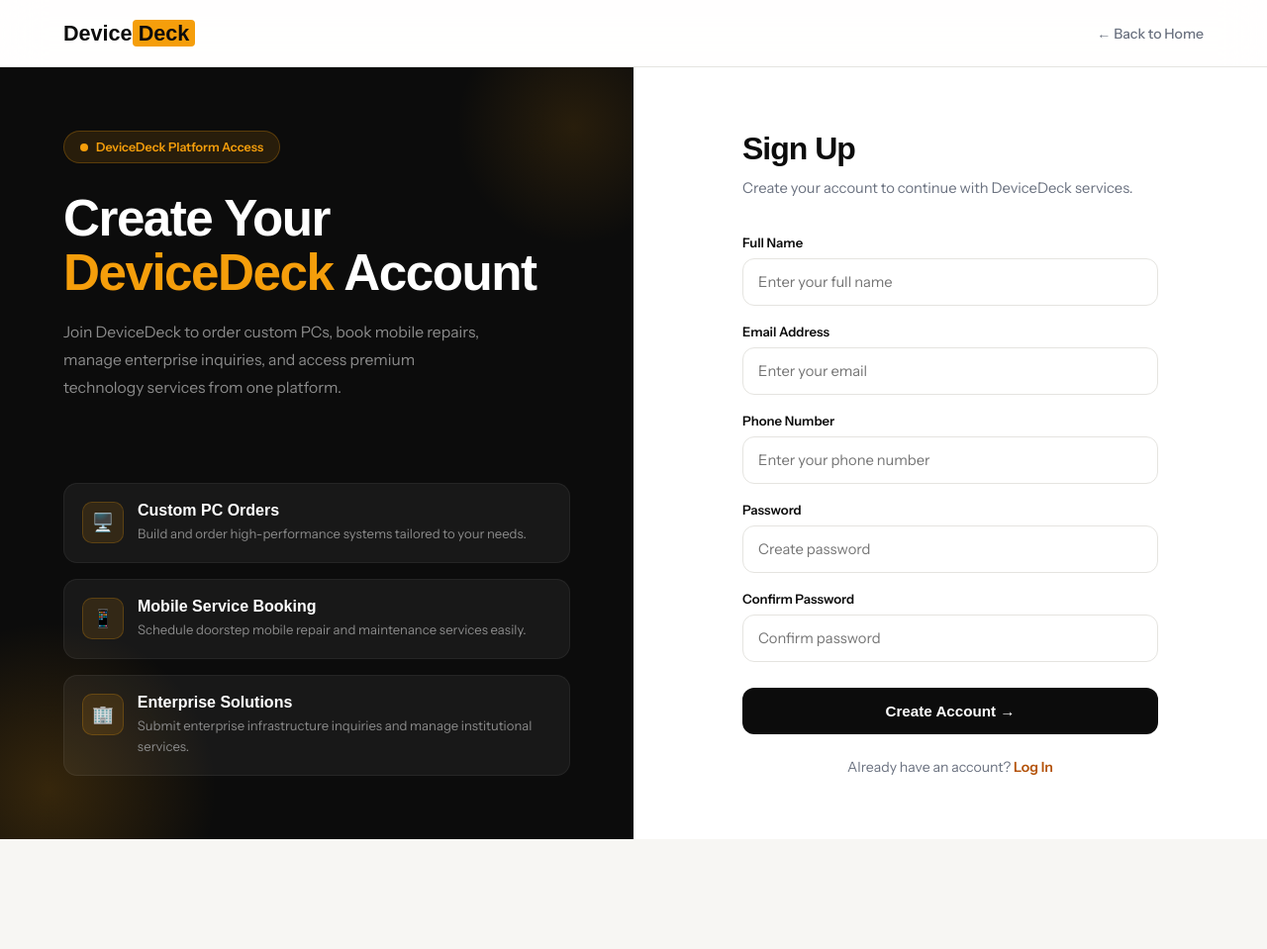
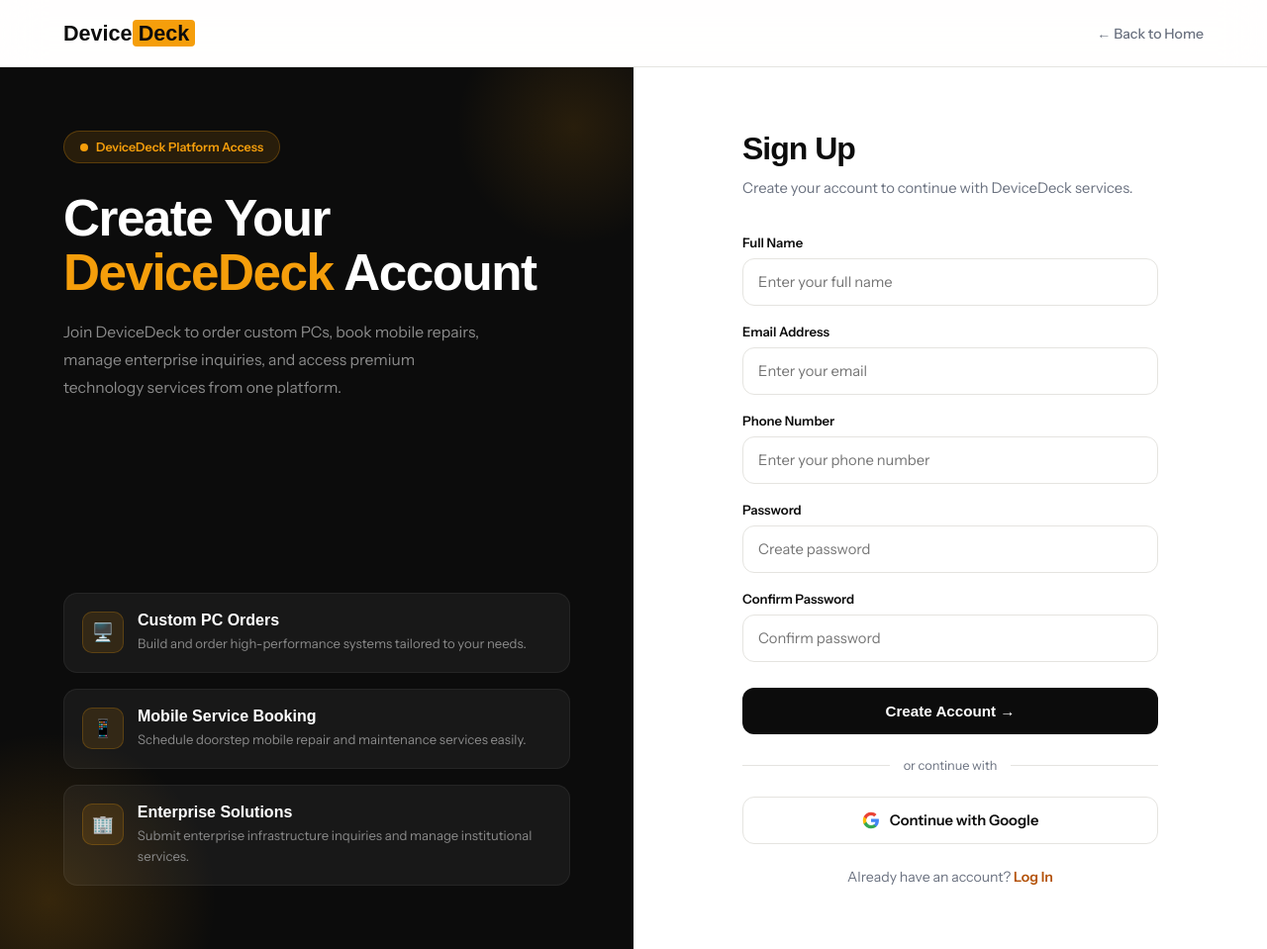
Before and after one commit to chayjob04/DeviceDeck, a plain HTML site: page signup.html in a window 1280 px wide. Shown: the whole page at 99% size. Before the commit the page ends 848 px from the top, so only its background shows below. Drawn offline with Linux system fonts and the light colour scheme; a web font is replaced by a local one.

Commit message:
google signup option in the signup code

```diff
--- a/signup.html
+++ b/signup.html
@@ -373,7 +373,7 @@
   display:block;
 }
 
-/* BUTTON */
+/* BUTTONS */
 
 .btn-signup{
   width:100%;
@@ -400,6 +400,69 @@
 .btn-signup:hover{
   background:var(--amber);
   color:var(--black);
+}
+
+.divider{
+  display:flex;
+  align-items:center;
+  gap:14px;
+
+  margin:24px 0;
+
+  color:var(--gray);
+
+  font-size:0.8rem;
+}
+
+.divider::before,
+.divider::after{
+  content:'';
+
+  flex:1;
+  height:1px;
+
+  background:var(--gray-light);
+}
+
+.btn-google{
+
+  width:100%;
+
+  background:var(--white);
+  color:var(--black);
+
+  border:1.5px solid var(--gray-light);
+
+  border-radius:12px;
+
+  padding:14px;
+
+  font-family:'Instrument Sans',sans-serif;
+
+  font-size:.92rem;
+  font-weight:600;
+
+  cursor:pointer;
+
+  transition:border-color .2s,background .2s;
+
+  display:flex;
+  align-items:center;
+  justify-content:center;
+  gap:10px;
+}
+
+.btn-google:hover{
+
+  border-color:var(--black);
+
+  background:var(--off);
+
+}
+
+.google-icon{
+  width:18px;
+  height:18px;
 }
 
 /* LOGIN TEXT */
@@ -500,8 +563,6 @@
 
 <body>
 
-<!-- NAV -->
-
 <nav>
 
 <a href="index.html" class="logo">
@@ -514,11 +575,7 @@
 
 </nav>
 
-<!-- PAGE -->
-
 <div class="page-body">
-
-  <!-- LEFT -->
 
 <div class="left-panel">
 
@@ -542,64 +599,36 @@
 <div class="features">
 
 <div class="feature">
-
-        <div class="feature-icon">
-          🖥️
-        </div>
-
+<div class="feature-icon">🖥️</div>
 <div>
 <h4>Custom PC Orders</h4>
-
-          <p>
-            Build and order high-performance systems tailored to your needs.
-          </p>
+<p>Build and order high-performance systems tailored to your needs.</p>
 </div>
-
 </div>
 
 <div class="feature">
-
-        <div class="feature-icon">
-          📱
-        </div>
-
+<div class="feature-icon">📱</div>
 <div>
 <h4>Mobile Service Booking</h4>
-
-          <p>
-            Schedule doorstep mobile repair and maintenance services easily.
-          </p>
+<p>Schedule doorstep mobile repair and maintenance services easily.</p>
 </div>
-
 </div>
 
 <div class="feature">
-
-        <div class="feature-icon">
-          🏢
-        </div>
-
+<div class="feature-icon">🏢</div>
 <div>
 <h4>Enterprise Solutions</h4>
-
-          <p>
-            Submit enterprise infrastructure inquiries and manage institutional services.
-          </p>
+<p>Submit enterprise infrastructure inquiries and manage institutional services.</p>
+</div>
 </div>
 
 </div>
 
 </div>
 
-  </div>
-
-  <!-- RIGHT -->
-
 <div class="right-panel">
 
 <div class="signup-box">
-
-      <!-- FORM -->
 
 <div id="signupForm">
 
@@ -679,6 +708,23 @@
 Create Account →
 </button>
 
+<div class="divider">
+or continue with
+</div>
+
+<button class="btn-google" type="button" onclick="handleGoogleSignup()">
+
+<svg class="google-icon" viewBox="0 0 24 24" xmlns="http://www.w3.org/2000/svg">
+<path d="M22.56 12.25c0-.78-.07-1.53-.2-2.25H12v4.26h5.92c-.26 1.37-1.04 2.53-2.21 3.31v2.77h3.57c2.08-1.92 3.28-4.74 3.28-8.09z" fill="#4285F4"/>
+<path d="M12 23c2.97 0 5.46-.98 7.28-2.66l-3.57-2.77c-.98.66-2.23 1.06-3.71 1.06-2.86 0-5.29-1.93-6.16-4.53H2.18v2.84C3.99 20.53 7.7 23 12 23z" fill="#34A853"/>
+<path d="M5.84 14.09c-.22-.66-.35-1.36-.35-2.09s.13-1.43.35-2.09V7.07H2.18C1.43 8.55 1 10.22 1 12s.43 3.45 1.18 4.93l2.85-2.22.81-.62z" fill="#FBBC05"/>
+<path d="M12 5.38c1.62 0 3.06.56 4.21 1.64l3.15-3.15C17.45 2.09 14.97 1 12 1 7.7 1 3.99 3.47 2.18 7.07l3.66 2.84c.87-2.6 3.3-4.53 6.16-4.53z" fill="#EA4335"/>
+</svg>
+
+Continue with Google
+
+</button>
+
 <div class="login-text">
 
 Already have an account?
@@ -687,8 +733,6 @@
 </div>
 
 </div>
-
-      <!-- SUCCESS -->
 
 <div class="success-box" id="successBox">
 
@@ -745,8 +789,6 @@
 
 let valid = true;
 
-  // NAME
-
 if(name === ''){
 
 showError('name','nameError');
@@ -758,8 +800,6 @@
 clearError('name','nameError');
 
 }
-
-  // EMAIL
 
 if(email === '' || !email.includes('@')){
 
@@ -773,8 +813,6 @@
 
 }
 
-  // PHONE
-
 if(phone === ''){
 
 showError('phone','phoneError');
@@ -787,8 +825,6 @@
 
 }
 
-  // PASSWORD
-
 if(password.length < 6){
 
 showError('password','passwordError');
@@ -800,8 +836,6 @@
 clearError('password','passwordError');
 
 }
-
-  // CONFIRM PASSWORD
 
 if(password !== confirmPassword || confirmPassword === ''){
 
@@ -819,8 +853,6 @@
 return;
 }
 
-  // SAVE USER DATA
-
 localStorage.setItem('userName',name);
 
 localStorage.setItem('userEmail',email);
@@ -829,13 +861,9 @@
 
 localStorage.setItem('userPassword',password);
 
-  // SUCCESS UI
-
 document.getElementById('signupForm').style.display='none';
 
 document.getElementById('successBox').classList.add('show');
-
-  // REDIRECT
 
 setTimeout(()=>{
 
@@ -845,6 +873,12 @@
 
 }
 
+function handleGoogleSignup(){
+
+alert('Google Sign Up will be integrated here via Firebase.');
+
+}
+
 </script>
 
 </body>
```
Lines whose indentation alone changed are shown as unchanged.
